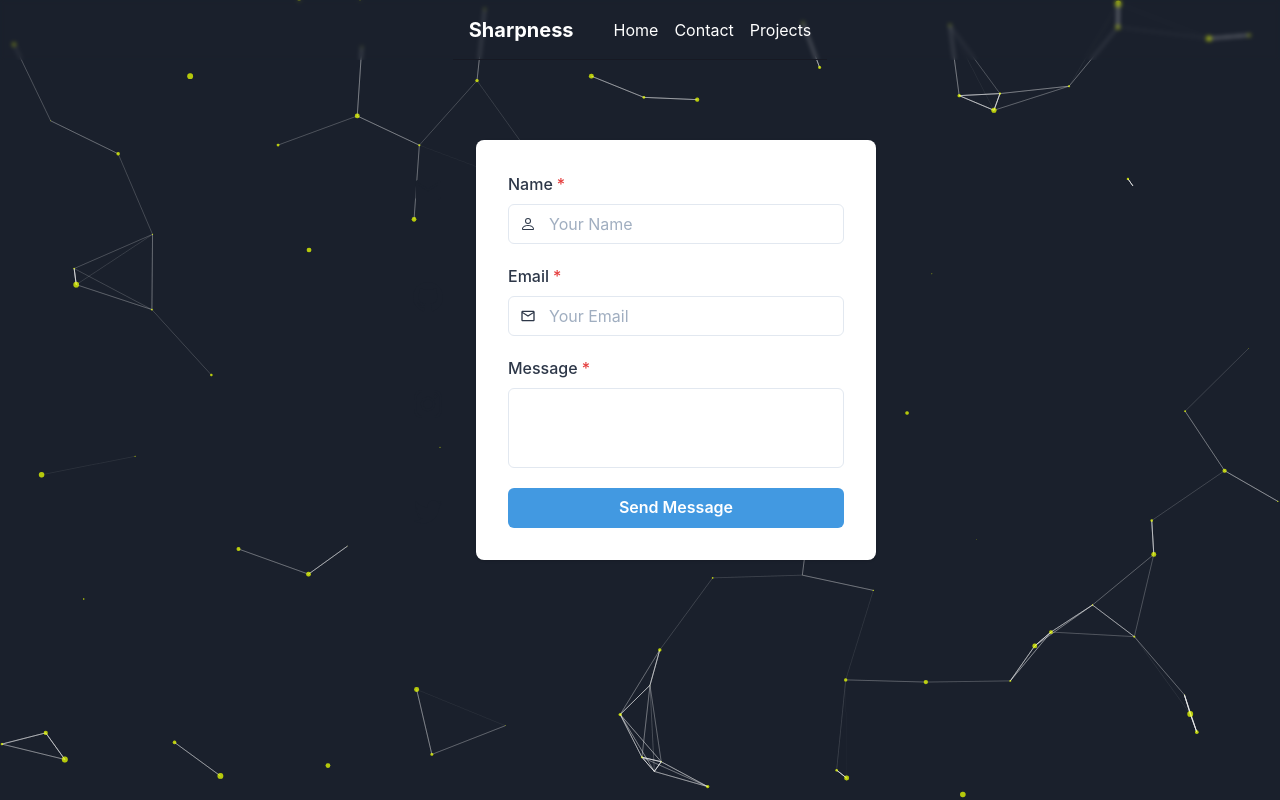
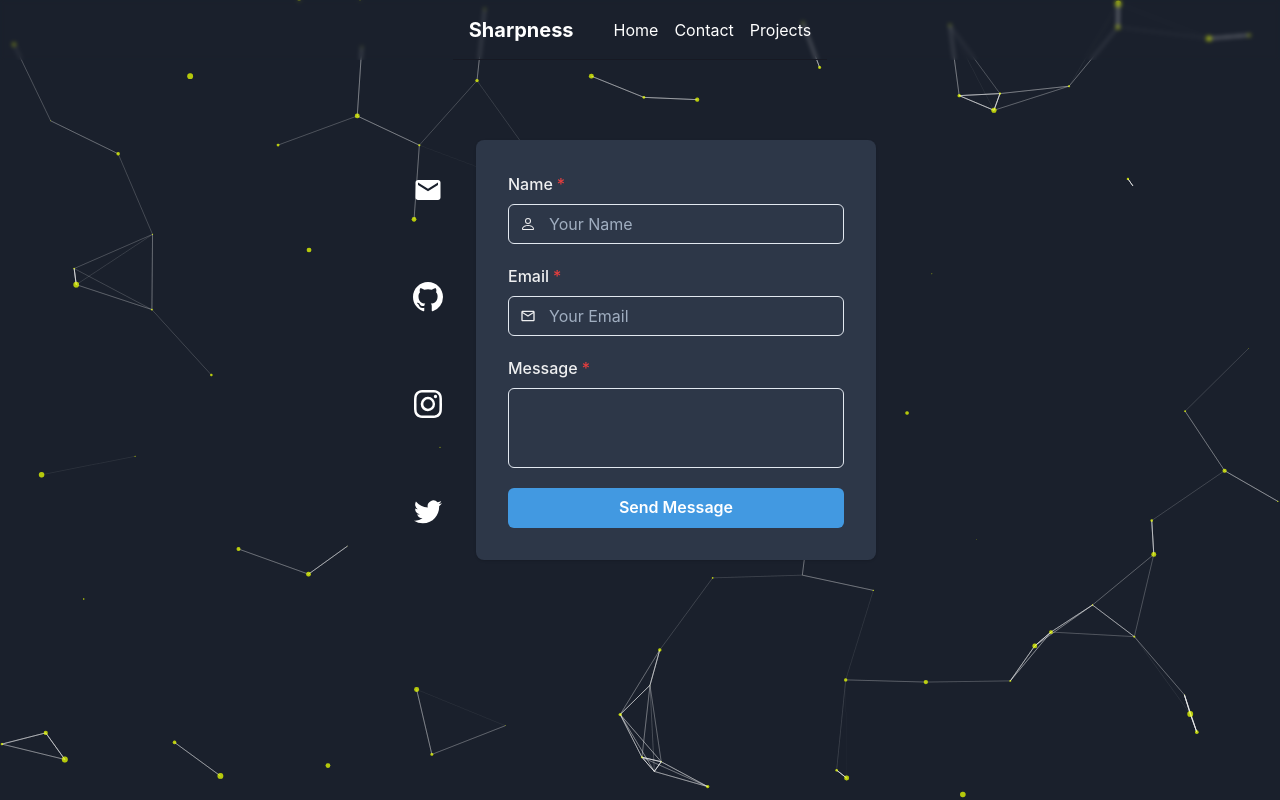
Before and after one commit to EdizKeskin/Portfolio-old, a React (Create React App) app: page /contact in a window 1280 px wide. Built offline with nearby package versions, Linux system fonts and the light colour scheme.

Commit message:
Hotfix 2

```diff
--- a/src/components/card.js
+++ b/src/components/card.js
@@ -18,6 +18,7 @@ function Card({ item }) {
         rounded={"lg"}
         p={6}
         overflow={"hidden"}
+        data-aos="zoom-in-up"
       >
         <Box bg={"gray.100"} mt={-6} mx={-6} mb={6} width={"fit-content"}>
           <Image src={item.image} objectFit="cover" />
--- a/src/components/navbar.js
+++ b/src/components/navbar.js
@@ -71,7 +71,10 @@ function Navbar() {
 
   return (
     <Box backdropFilter={"blur(2px)"} data-aos="fade-down">
-      <Flex flexDirection="row" justifyContent={{base:"normal", lg:"center"}}>
+      <Flex
+        flexDirection="row"
+        justifyContent={{ base: "normal", lg: "center" }}
+      >
         <Flex
           ml={{ base: -2 }}
           display={{ base: "flex", sm: "none" }}
@@ -84,7 +87,7 @@ function Navbar() {
               isOpen ? (
                 <IoClose color="white" w={5} h={20} />
               ) : (
-                <GiHamburgerMenu w={5} h={5} />
+                <GiHamburgerMenu w={5} h={5} color="white" />
               )
             }
             variant={"ghost"}
--- a/src/pages/contact.js
+++ b/src/pages/contact.js
@@ -14,7 +14,6 @@ import {
   Textarea,
   Tooltip,
   useClipboard,
-  useColorModeValue,
   VStack,
 } from "@chakra-ui/react";
 import React from "react";
@@ -85,6 +84,7 @@ function Contact() {
                 justify="space-around"
                 direction={{ base: "row", md: "column" }}
                 data-aos="zoom-in-down"
+                color="white"
               >
                 <Tooltip
                   label={hasCopied ? "Email Copied!" : "Copy Email"}
@@ -99,7 +99,7 @@ function Contact() {
                     icon={<MdEmail />}
                     _hover={{
                       bg: "blue.500",
-                      color: useColorModeValue("white", "gray.700"),
+                      color: "gray.700",
                     }}
                     onClick={onCopy}
                     isRound
@@ -121,7 +121,7 @@ function Contact() {
                       icon={<BsGithub />}
                       _hover={{
                         bg: "blue.500",
-                        color: useColorModeValue("white", "gray.700"),
+                        color: "gray.700",
                       }}
                       isRound
                     />
@@ -145,7 +145,7 @@ function Contact() {
                       icon={<BsInstagram size="28px" />}
                       _hover={{
                         bg: "blue.500",
-                        color: useColorModeValue("white", "gray.700"),
+                        color: "gray.700",
                       }}
                       isRound
                     />
@@ -169,7 +169,7 @@ function Contact() {
                       icon={<BsTwitter size="28px" />}
                       _hover={{
                         bg: "blue.500",
-                        color: useColorModeValue("white", "gray.700"),
+                        color: "gray.700",
                       }}
                       isRound
                     />
@@ -177,11 +177,11 @@ function Contact() {
                 </Tooltip>
               </Stack>
               <Box
-                bg={useColorModeValue("white", "gray.700")}
+                bg="gray.700"
                 borderRadius="lg"
                 p={8}
                 width={{ base: "", md: "400px" }}
-                color={useColorModeValue("gray.700", "whiteAlpha.900")}
+                color="whiteAlpha.900"
                 shadow="base"
                 data-aos="zoom-in-up"
               >
--- a/src/pages/home.js
+++ b/src/pages/home.js
@@ -92,7 +92,7 @@ function Home() {
               fontSize={{ base: "3xl", sm: "4xl", lg: "6xl" }}
               textAlign={"center"}
             >
-              <Text mb={"2"}>
+              <Text mb={"2"} color="white">
                 I'm
                 <Text
                   as={"span"}
@@ -163,7 +163,7 @@ function Home() {
                   _hover={{ color: "yellow.300" }}
                   transition="all 0.3s"
                 >
-                  <FaGithub size={"30px"} />
+                  <FaGithub size={"30px"} color="white" />
                 </Text>
               </Tooltip>
 
@@ -184,7 +184,7 @@ function Home() {
                   _hover={{ color: "yellow.300" }}
                   transition="all 0.3s"
                 >
-                  <FaInstagram size={"30px"} />
+                  <FaInstagram size={"30px"} color="white"/>
                 </Text>
               </Tooltip>
 
@@ -205,7 +205,7 @@ function Home() {
                   _hover={{ color: "yellow.300" }}
                   transition="all 0.3s"
                 >
-                  <FaSteam size={"30px"} />
+                  <FaSteam size={"30px"} color="white"/>
                 </Text>
               </Tooltip>
 
@@ -225,7 +225,7 @@ function Home() {
                   _hover={{ color: "yellow.300" }}
                   transition="all 0.3s"
                 >
-                  <FaTwitter size={"30px"} />
+                  <FaTwitter size={"30px"} color="white"/>
                 </Text>
               </Tooltip>
             </Box>
@@ -237,7 +237,7 @@ function Home() {
             display={{ base: "none", md: "flex" }}
           >
             <Link href="#skills">
-              <Button variant={"outline"} backdropFilter={"blur(2px)"}>
+              <Button variant={"outline"} backdropFilter={"blur(2px)"} color="white">
                 About
               </Button>
             </Link>
@@ -268,7 +268,7 @@ function Home() {
             <Heading as={"h2"} color={"red.400"}>
               Favorite activities
             </Heading>
-            <List spacing={3}>
+            <List spacing={3} color="white">
               <ListItem>
                 <ListIcon as={AiOutlineDoubleRight} color="green.500" />
                 Playing video games
@@ -296,7 +296,7 @@ function Home() {
             <Heading as={"h2"} color={"red.400"}>
               Favorite Movies and Series
             </Heading>
-            <List spacing={3}>
+            <List spacing={3} color="white">
               <ListItem>
                 <ListIcon as={AiOutlineDoubleRight} color="green.500" />
                 Breaking Bad
@@ -344,6 +344,7 @@ function Home() {
               alignItems={"center"}
               justifyContent="center"
               data-aos="zoom-in-up"
+              color="white"
             >
               <Box display={"flex"} flexDirection="row" mr={"20px"}>
                 {skill.icon && (
```
